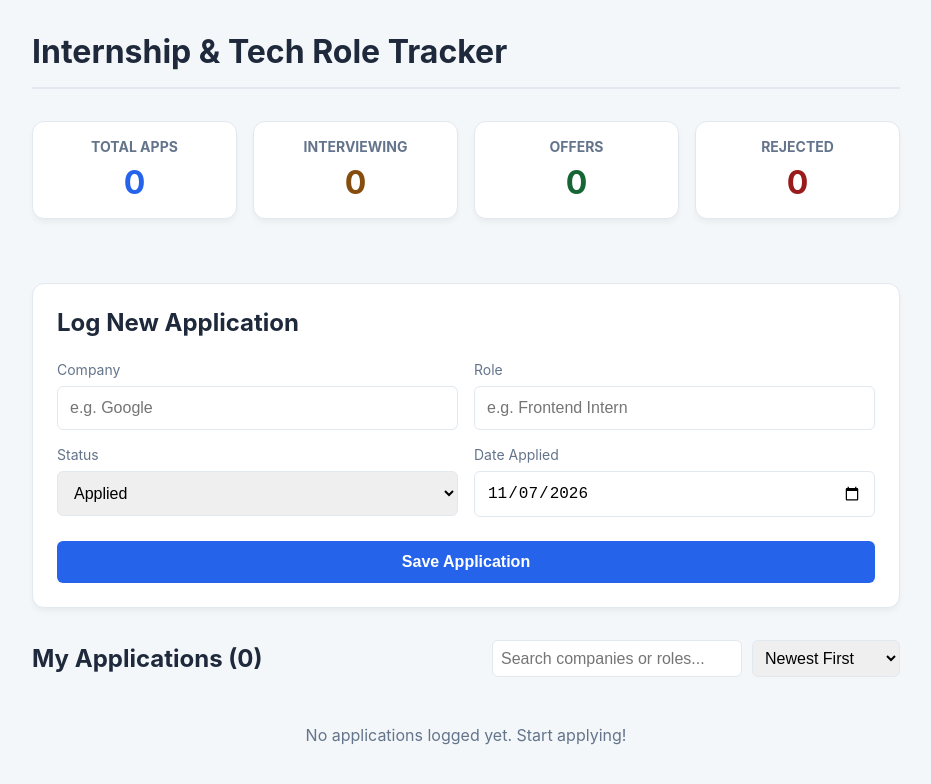
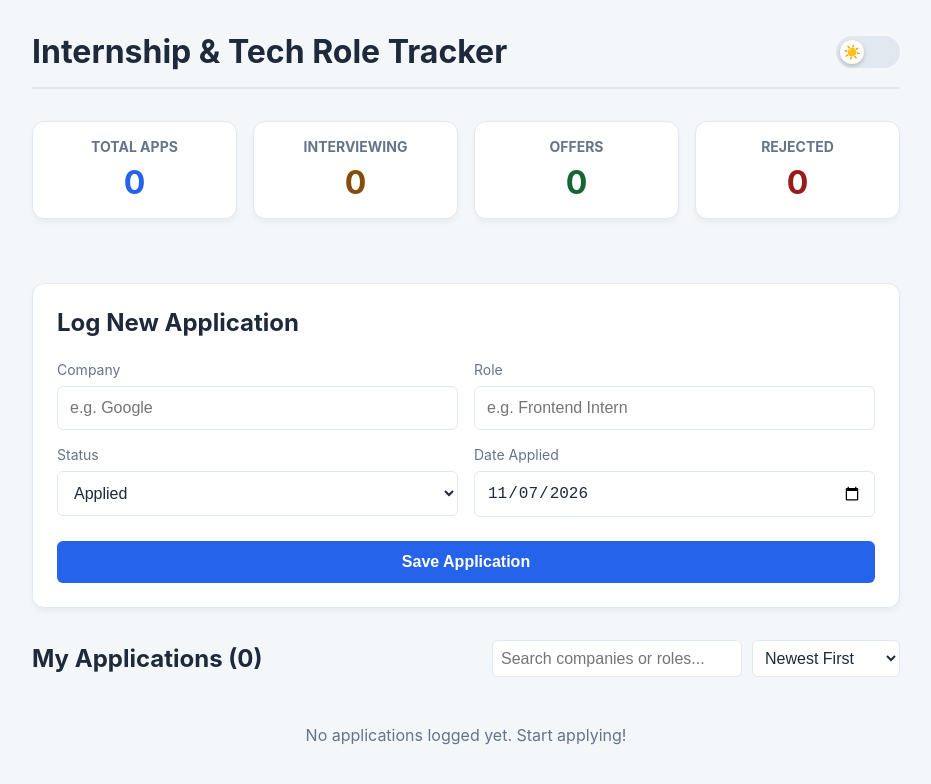
Before and after one commit to jericolobos/web-record, a React (Vite) app in the folder web-record/: page / in a window 1280 px wide. Shown: the top 784 px of the page, without its empty margins (174-1105 px from the left). Built offline with nearby package versions, Linux system fonts and the light colour scheme.

Commit message:
added modern toggle darkmode/lightmode

```diff
--- a/web-record/src/App.jsx
+++ b/web-record/src/App.jsx
@@ -18,9 +18,25 @@ function App() {
   const [searchTerm, setSearchTerm] = useState("");
   const [sortBy, setSortBy] = useState("dateDesc");
 
+  // NEW: Dark mode state initializing from LocalStorage
+  const [isDarkMode, setIsDarkMode] = useState(() => {
+    return localStorage.getItem("theme") === "dark";
+  });
+
   useEffect(() => {
     setApplications(getApplications());
   }, []);
+
+  // NEW: Effect to toggle the data-theme attribute on the HTML root element
+  useEffect(() => {
+    if (isDarkMode) {
+      document.documentElement.setAttribute("data-theme", "dark");
+      localStorage.setItem("theme", "dark");
+    } else {
+      document.documentElement.removeAttribute("data-theme");
+      localStorage.setItem("theme", "light");
+    }
+  }, [isDarkMode]);
 
   const handleAddApplication = (newApp) => {
     setApplications(createApplication(newApp));
@@ -52,13 +68,23 @@ function App() {
 
   return (
     <div className="dashboard-container">
-      <header>
+      {/* NEW: Updated Header Layout with Toggle Button */}
+      <header className="header-container">
         <h1 className="header-title">Internship & Tech Role Tracker</h1>
+
+        {/* NEW: The Switch UI */}
+        <label className="theme-switch" aria-label="Toggle Dark Mode">
+          <input
+            type="checkbox"
+            checked={isDarkMode}
+            onChange={() => setIsDarkMode(!isDarkMode)}
+          />
+          <span className="theme-slider"></span>
+        </label>
       </header>
 
       <main>
         <Routes>
-          {/* Route 1: The Main Dashboard */}
           <Route
             path="/"
             element={
@@ -120,7 +146,6 @@ function App() {
             }
           />
 
-          {/* Route 2: The Detail Page */}
           <Route
             path="/application/:id"
             element={
--- a/web-record/src/index.css
+++ b/web-record/src/index.css
@@ -1,7 +1,8 @@
 :root {
-  /* Brand Colors */
+  /* Light Theme (Default) */
   --bg-color: #f4f7f9;
   --card-bg: #ffffff;
+  --input-bg: #ffffff;
   --text-main: #1e293b;
   --text-muted: #64748b;
   --border: #e2e8f0;
@@ -9,7 +10,7 @@
   --primary-hover: #1d4ed8;
   --danger: #ef4444;
 
-  /* Status Badge Colors */
+  /* Status Badge Colors - Light */
   --status-applied-bg: #dbeafe;
   --status-applied-text: #1e40af;
   --status-interviewing-bg: #fef08a;
@@ -20,6 +21,26 @@
   --status-offer-text: #166534;
 }
 
+[data-theme='dark'] {
+  /* Dark Theme */
+  --bg-color: #0f172a;
+  --card-bg: #1e293b;
+  --input-bg: #1e293b;
+  --text-main: #f8fafc;
+  --text-muted: #94a3b8;
+  --border: #334155;
+
+  /* Status Badge Colors - Dark Mode Adjusted */
+  --status-applied-bg: #1e3a8a;
+  --status-applied-text: #bfdbfe;
+  --status-interviewing-bg: #713f12;
+  --status-interviewing-text: #fef08a;
+  --status-rejected-bg: #7f1d1d;
+  --status-rejected-text: #fecaca;
+  --status-offer-bg: #14532d;
+  --status-offer-text: #bbf7d0;
+}
+
 * { box-sizing: border-box; }
 
 body {
@@ -27,22 +48,25 @@ body {
   font-family: -apple-system, BlinkMacSystemFont, 'Segoe UI', Roboto, Helvetica, Arial, sans-serif;
   background-color: var(--bg-color);
   color: var(--text-main);
+  transition: background-color 0.3s ease, color 0.3s ease;
 }
 
 h1, h2, h3, h4 { margin-top: 0; }
 
 /* Global Form Elements */
-input, select {
+input, select, textarea {
   width: 100%;
   padding: 0.75rem;
   border: 1px solid var(--border);
   border-radius: 6px;
   font-size: 1rem;
   outline: none;
-  transition: border-color 0.2s;
+  background-color: var(--input-bg);
+  color: var(--text-main);
+  transition: all 0.3s ease;
 }
 
-input:focus, select:focus { border-color: var(--primary); }
+input:focus, select:focus, textarea:focus { border-color: var(--primary); }
 
 button {
   padding: 0.75rem 1.5rem;
@@ -53,9 +77,10 @@ button {
   font-size: 1rem;
   font-weight: 600;
   cursor: pointer;
-  transition: background-color 0.2s;
+  transition: background-color 0.2s, transform 0.1s;
 }
 
+button:active { transform: scale(0.98); }
 button:hover { background-color: var(--primary-hover); }
 
 /* Layout Classes */
@@ -65,12 +90,19 @@ button:hover { background-color: var(--primary-hover); }
   padding: 0 1rem;
 }
 
+.header-container {
+  display: flex;
+  justify-content: space-between;
+  align-items: center;
+  margin-bottom: 2rem;
+  border-bottom: 2px solid var(--border);
+  padding-bottom: 1rem;
+}
+
 .header-title {
   font-size: 2rem;
   color: var(--text-main);
-  margin-bottom: 2rem;
-  border-bottom: 2px solid var(--border);
-  padding-bottom: 1rem;
+  margin: 0;
 }
 
 .card {
@@ -80,4 +112,60 @@ button:hover { background-color: var(--primary-hover); }
   padding: 1.5rem;
   box-shadow: 0 4px 6px -1px rgba(0, 0, 0, 0.05);
   margin-bottom: 2rem;
+  transition: background-color 0.3s ease, border-color 0.3s ease;
 }
+
+/* --- Theme Toggle Switch --- */
+.theme-switch {
+  position: relative;
+  display: inline-block;
+  width: 64px;
+  height: 32px;
+}
+
+/* Hide default HTML checkbox */
+.theme-switch input {
+  opacity: 0;
+  width: 0;
+  height: 0;
+}
+
+/* The track (pill background) */
+.theme-slider {
+  position: absolute;
+  cursor: pointer;
+  top: 0; left: 0; right: 0; bottom: 0;
+  background-color: var(--border);
+  transition: 0.4s;
+  border-radius: 32px;
+}
+
+/* The thumb (sliding circle) */
+.theme-slider::before {
+  position: absolute;
+  content: "☀️";
+  display: flex;
+  align-items: center;
+  justify-content: center;
+  height: 24px;
+  width: 24px;
+  left: 4px;
+  bottom: 4px;
+  background-color: #ffffff;
+  transition: 0.4s cubic-bezier(0.4, 0.0, 0.2, 1); /* Smooth snap effect */
+  border-radius: 50%;
+  font-size: 14px;
+  box-shadow: 0 2px 4px rgba(0,0,0,0.2);
+}
+
+/* Track color when Dark Mode is ON */
+input:checked + .theme-slider {
+  background-color: var(--primary);
+}
+
+/* Move the thumb and swap to Moon when Dark Mode is ON */
+input:checked + .theme-slider::before {
+  transform: translateX(32px);
+  content: "🌙";
+  background-color: #1e293b; /* Matches dark mode background */
+}
```
